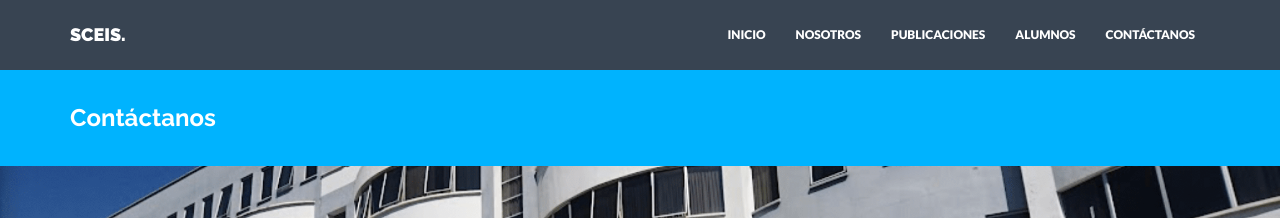
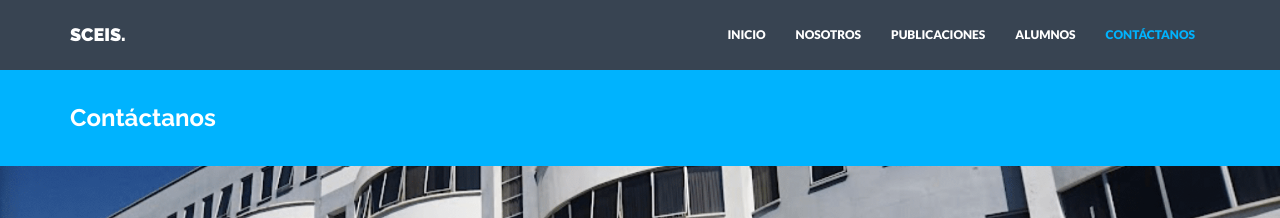
Before and after one commit to SociedadCEIS/paginaSCEIS, a Jekyll site: the page built from contact.html, in a window 1280 px wide. Shown: the top 218 px of the page. Built offline with Jekyll 4.4.1, drawn with Linux system fonts in a browser that asks for light colours; nearby versions of some CDN libraries.

Commit message:
traslate nav

```diff
--- a/_includes/nav.html
+++ b/_includes/nav.html
@@ -12,11 +12,11 @@
     </div>
     <div class="navbar-collapse collapse navbar-right">
       <ul class="nav navbar-nav">
-        <li {% if page.title == "Home" %}class="active"{% endif %}><a href="{{"/" | prepend: site.baseurl }}">INICIO</a></li>
-        <li {% if page.title == "About" %}class="active"{% endif %}><a href="{{"/about/" | prepend: site.baseurl }}">NOSOTROS</a></li>
-        <li {% if page.title == "Publications" %}class="active"{% endif %}><a href="{{"/publications/" | prepend: site.baseurl }}">PUBLICACIONES</a></li>
+        <li {% if page.title == "Inicio" %}class="active"{% endif %}><a href="{{"/" | prepend: site.baseurl }}">INICIO</a></li>
+        <li {% if page.title == "Sobre Nosotros" %}class="active"{% endif %}><a href="{{"/about/" | prepend: site.baseurl }}">NOSOTROS</a></li>
+        <li {% if page.title == "Publicaciones" %}class="active"{% endif %}><a href="{{"/publications/" | prepend: site.baseurl }}">PUBLICACIONES</a></li>
         <li {% if page.title == "Alumni" %}class="active"{% endif %}><a href="{{"/alumni/" | prepend: site.baseurl }}">ALUMNOS</a></li>
-        <li {% if page.title == "Contact" %}class="active"{% endif %}><a href="{{"/contact/" | prepend: site.baseurl }}">CONTÁCTANOS</a></li>
+        <li {% if page.title == "Contáctanos" %}class="active"{% endif %}><a href="{{"/contact/" | prepend: site.baseurl }}">CONTÁCTANOS</a></li>
       </ul>
     </div><!--/.nav-collapse -->
   </div>
```
